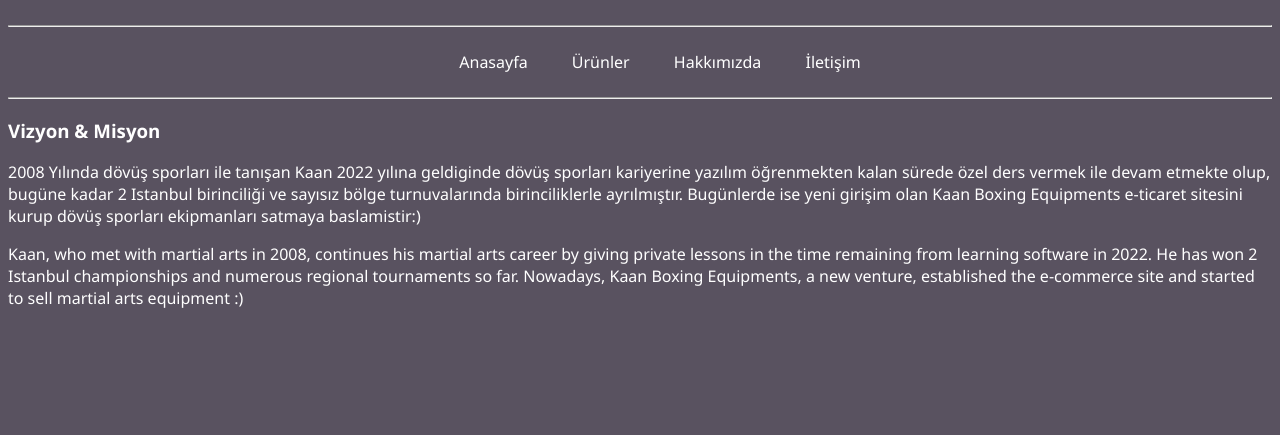
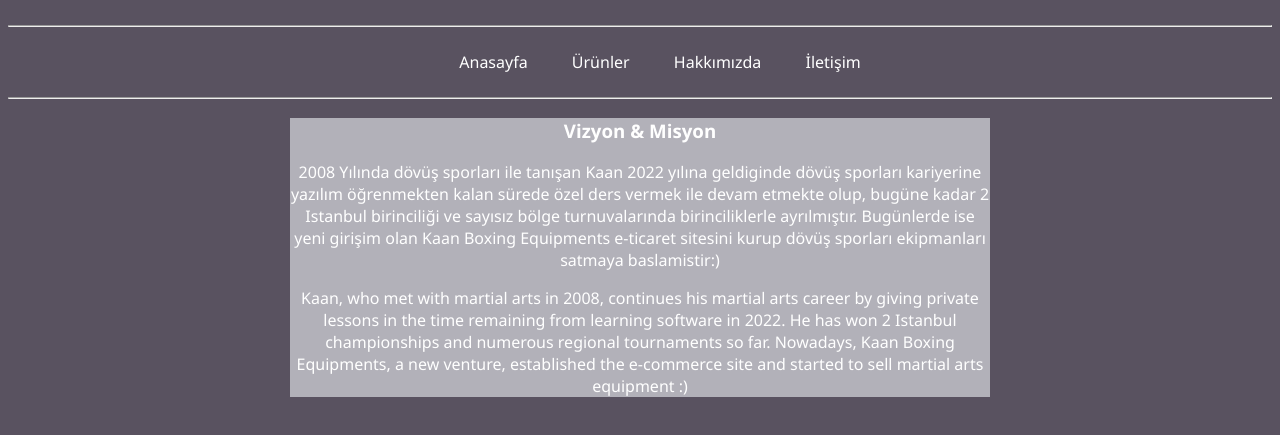
Before and after one commit to kaanpiskin/kodluyoruz-frontend, a plain HTML site: page css_odev/aboutus.html in a window 1280 px wide. Shown: the part 155-590 px from the top of the page. Drawn offline with Linux system fonts and the light colour scheme.

Commit message:
hakkımızda sayfası

```diff
--- a/css_odev/css/style.css
+++ b/css_odev/css/style.css
@@ -103,3 +103,13 @@
     margin-right: 40px;
     padding-left: 150px;
 }
+.hakkimizda{
+    width: 700px;
+    text-align: center;
+    align-items: center;
+    background-color: #B2B1B9;
+    /* display: flex;             */
+    justify-content: center;
+    margin: auto;
+
+}
```
